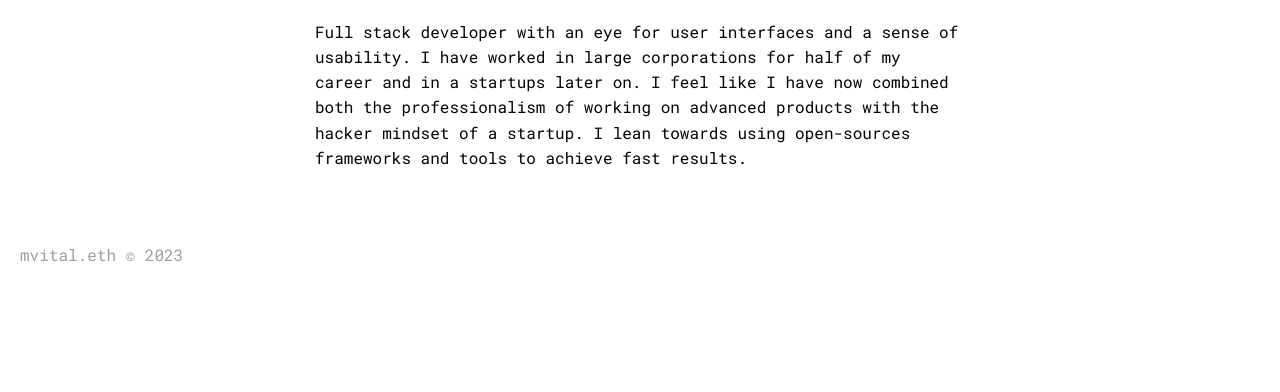
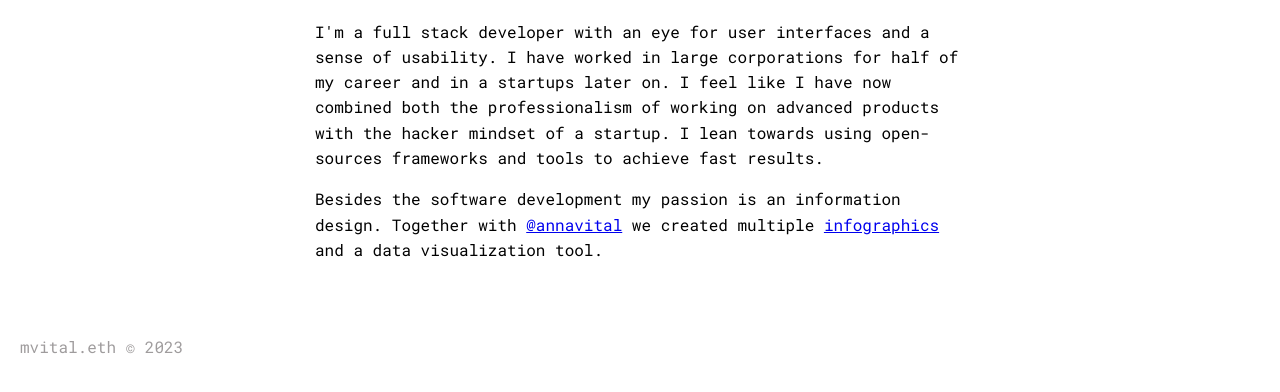
Before and after one commit to markvital/markvital.github.io, a Gatsby site: page /about in a window 1280 px wide. Shown: the part 130-522 px from the top of the page. Built offline with nearby package versions, Linux system fonts and the light colour scheme; Gatsby itself is replaced by a stand-in of ours; a web font is replaced by a local one.

Commit message:
Updated about page

```diff
--- a/src/pages/about.js
+++ b/src/pages/about.js
@@ -17,8 +17,13 @@ const AboutPage = ({ data, location }) => {
             <h1>About Me</h1>
           </header>
           <p id="intro">
-            Full stack developer with an eye for user interfaces and a sense of usability.
-            I have worked in large corporations for half of my career and in a startups later on. I feel like I have now combined both the professionalism of working on advanced products with the hacker mindset of a startup. I lean towards using open-sources frameworks and tools to achieve fast results.
+            <p>
+              I'm a full stack developer with an eye for user interfaces and a sense of usability.
+              I have worked in large corporations for half of my career and in a startups later on. I feel like I have now combined both the professionalism of working on advanced products with the hacker mindset of a startup. I lean towards using open-sources frameworks and tools to achieve fast results.
+            </p>
+            <p>
+              Besides the software development my passion is an information design. Together with <a href="http://twitter.com/annavitals">@annavital</a> we created multiple <a href="https://blog.adioma.com">infographics</a> and a data visualization tool.
+            </p>
          </p>
           <StaticImage
             className="about-cover"
```
